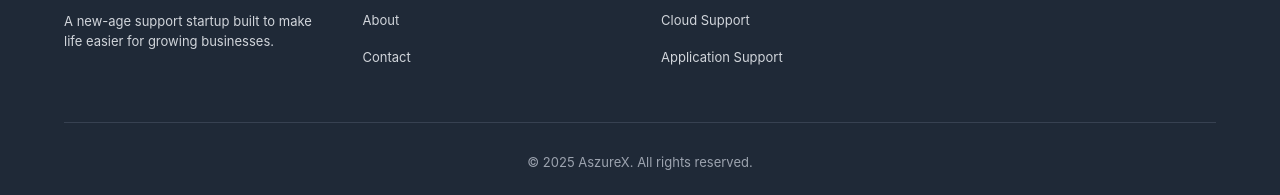
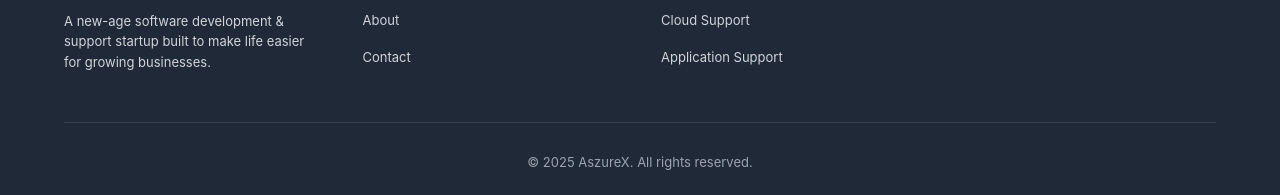
Before and after one commit to vishwasgv/aszurex, a website: page public/careers.html in a window 1280 px wide. Shown: the part 2209-2404 px from the top of the page. Drawn offline with Linux system fonts and the light colour scheme.

Commit message:
made chnages in careers.html

```diff
--- a/public/careers.html
+++ b/public/careers.html
@@ -164,7 +164,7 @@
             <path d="M20,25 Q30,40 50,25 T80,25" stroke="#0EA5E9" stroke-width="4" fill="none"/>
           </svg>
           <h3 class="footer-brand">AszureX</h3>
-          <p class="footer-text">A new-age support startup built to make life easier for growing businesses.</p>
+          <p class="footer-text">A new-age software development & support startup built to make life easier for growing businesses.</p>
         </div>
         <div class="footer-col">
           <h4 class="footer-title">Quick Links</h4>
```
